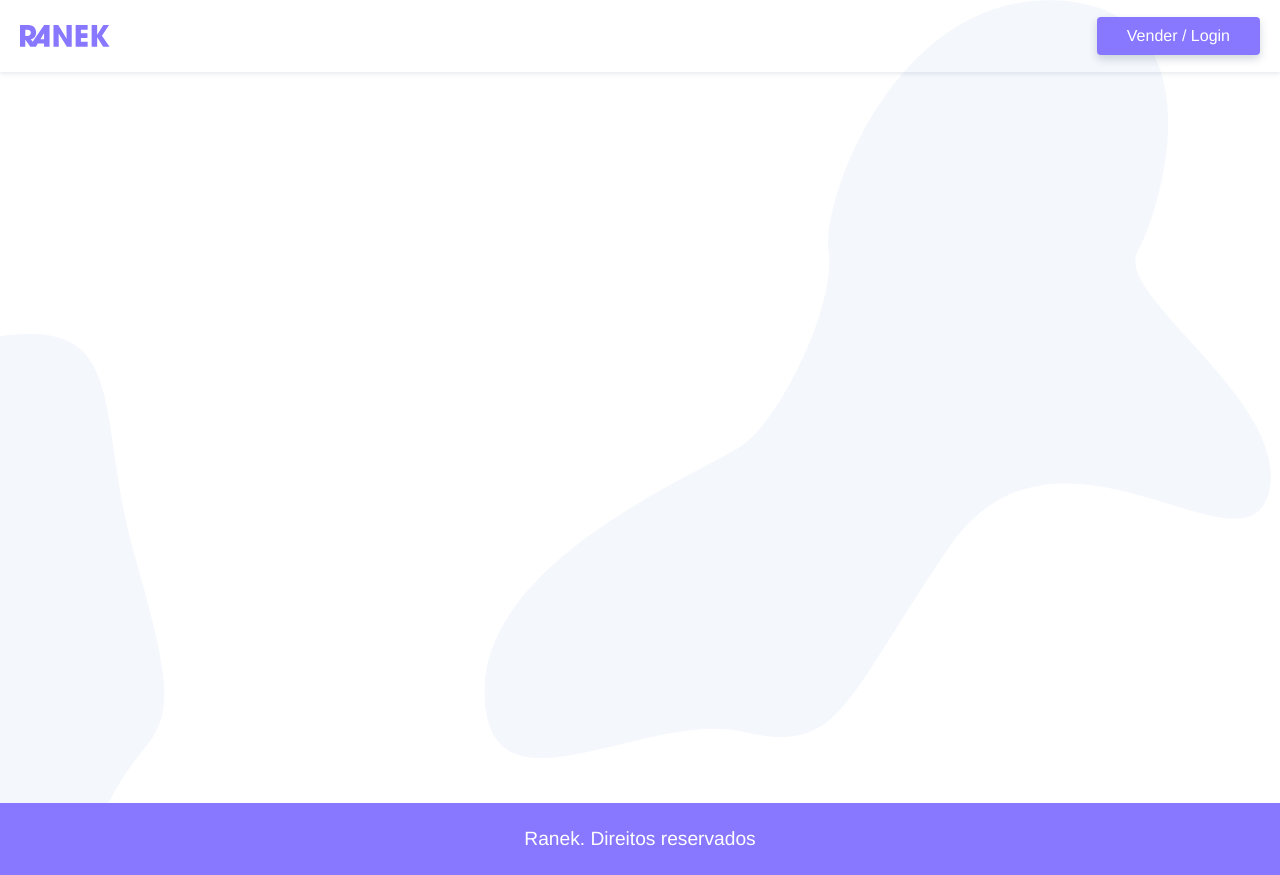
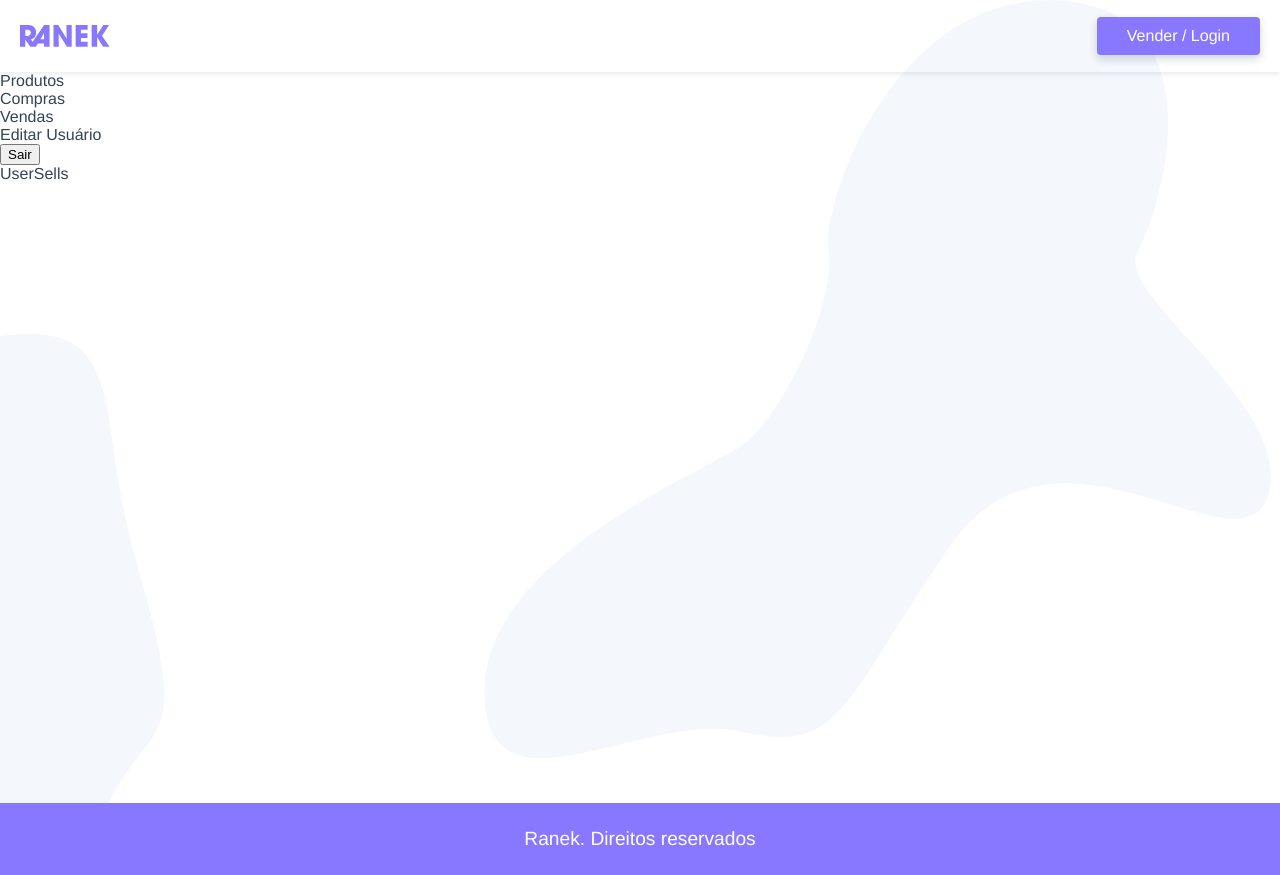
Before and after one commit to rezendefelipe/vue-ranek, a Vue app: page /user/user-sells in a window 1280 px wide. Built offline with nearby package versions, Linux system fonts and the light colour scheme.

Commit message:
feat: add user views and user save

```diff
--- a/src/router/index.js
+++ b/src/router/index.js
@@ -4,6 +4,10 @@ import HomeView from '../views/HomeView.vue'
 import ProductView from '../views/ProductView.vue'
 import LoginView from '../views/LoginView.vue'
 import UserView from '../views/user/UserView.vue'
+import UserProducts from '../views/user/UserProducts.vue'
+import UserEdit from '../views/user/UserEdit.vue'
+import UserSells from '../views/user/UserSells.vue'
+import UserBuys from '../views/user/UserBuys.vue'
 
 Vue.use(VueRouter)
 
@@ -26,8 +30,29 @@ const routes = [
   },
   {
     path: '/user',
-    name: 'user',
-    component: UserView
+    component: UserView,
+    children: [
+      {
+        path: '',
+        name: 'user',
+        component: UserProducts
+      },
+      {
+        path: 'user-edit',
+        name: 'user-edit',
+        component: UserEdit
+      },
+      {
+        path: 'user-buys',
+        name: 'user-buys',
+        component: UserBuys
+      },
+      {
+        path: 'user-sells',
+        name: 'user-sells',
+        component: UserSells
+      }
+    ]
   }
 ]
 
--- a/src/store/index.js
+++ b/src/store/index.js
@@ -32,7 +32,7 @@ export default new Vuex.Store({
     }
   },
   actions: {
-    getUser(context, payload) {
+    async getUser(context, payload) {
       return api.get(`/usuario/${ payload }`).then(resp => {
         context.commit("UPDATE_USER", resp.data)
         context.commit("UPDATE_LOGIN", true)
@@ -41,6 +41,21 @@ export default new Vuex.Store({
     createUser(context, payload) {
       context.commit("UPDATE_USER", { id: payload.email })
       return api.post(`/usuario`, payload);
+    },
+    logoutUser(context) {
+      context.commit("UPDATE_USER", {
+        id: "",
+        nome: "",
+        email: "",
+        senha: "",
+        cep: "",
+        rua: "",
+        numero: "",
+        bairro: "",
+        cidade: "",
+        estado: ""
+      });
+      context.commit("UPDATE_LOGIN", false);
     }
   },
   modules: {
--- /dev/null
+++ b/src/views/user/UserBuys.vue
@@ -0,0 +1,13 @@
+<template>
+  <p>UserBuys</p>
+</template>
+
+<script>
+export default {
+    name: "UserBuys"
+}
+</script>
+
+<style>
+
+</style>
--- /dev/null
+++ b/src/views/user/UserEdit.vue
@@ -0,0 +1,13 @@
+<template>
+  <p>UserEdit</p>
+</template>
+
+<script>
+export default {
+    name: "UserEdit"
+}
+</script>
+
+<style>
+
+</style>
--- /dev/null
+++ b/src/views/user/UserProducts.vue
@@ -0,0 +1,13 @@
+<template>
+  <p>producsts</p>
+</template>
+
+<script>
+export default {
+    name: "UserProducts"
+}
+</script>
+
+<style>
+
+</style>
--- /dev/null
+++ b/src/views/user/UserSells.vue
@@ -0,0 +1,13 @@
+<template>
+  <p>UserSells</p>
+</template>
+
+<script>
+export default {
+    name: "UserSells"
+}
+</script>
+
+<style>
+
+</style>
--- a/src/views/user/UserView.vue
+++ b/src/views/user/UserView.vue
@@ -1,10 +1,39 @@
 <template>
-  <p>UserView</p>
+  <section class="user">
+    <nav class="sidenav">
+      <ul>
+        <li>
+          <router-link :to="{ name: 'user'}">Produtos</router-link>
+        </li>
+        <li>
+          <router-link :to="{ name: 'user-buys' }">Compras</router-link>
+        </li>
+        <li>
+          <router-link :to="{ name: 'user-sells' }">Vendas</router-link>
+        </li>
+        <li>
+          <router-link :to="{ name: 'user-edit' }">Editar Usuário</router-link>
+        </li>
+        <li>
+          <button @click.prevent="logout">Sair</button>
+        </li>
+      </ul>
+    </nav>
+    <transition mode="out-in">
+      <router-view></router-view>
+    </transition>
+  </section>
 </template>
 
 <script>
 export default {
-    name: "UserView"
+    name: "UserView",
+    methods: {
+      logout() {
+        this.$store.dispatch("logoutUser");
+        this.$router.push("/login");
+      }
+    }
 }
 </script>
 
```
